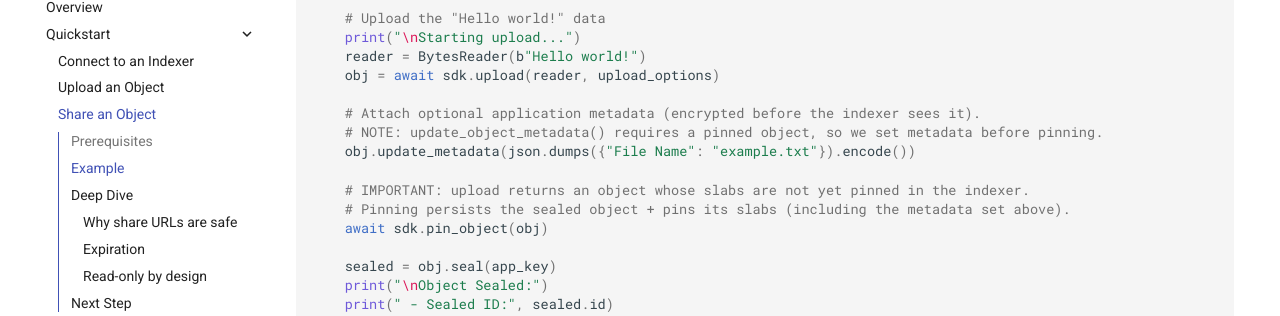
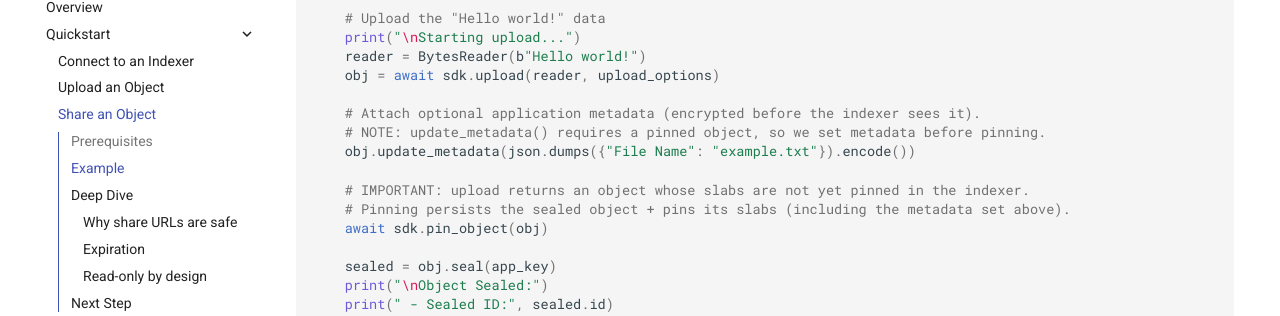
Before and after one commit to SiaFoundation/developer-portal, an MkDocs documentation site: the page built from docs/getting-started/quickstart/share-an-object.md, in a window 1280 px wide and 900 px high, scrolled down 2688 px. Shown: the part 137-453 px from the top of the window. Built offline with MkDocs 1.6.1 and Material for MkDocs 9.7.7, drawn with Linux system fonts in a browser that asks for light colours.

Commit message:
Corrected incorrect mention of `update_object_metadata()` to `update_metadata()`.

```diff
--- a/docs/getting-started/quickstart/share-an-object.md
+++ b/docs/getting-started/quickstart/share-an-object.md
@@ -131,7 +131,7 @@ Once you have the object, you can generate a share URL and let another app or de
         obj = await sdk.upload(reader, upload_options)
 
         # Attach optional application metadata (encrypted before the indexer sees it).
-        # NOTE: update_object_metadata() requires a pinned object, so we set metadata before pinning.
+        # NOTE: update_metadata() requires a pinned object, so we set metadata before pinning.
         obj.update_metadata(json.dumps({"File Name": "example.txt"}).encode())
 
         # IMPORTANT: upload returns an object whose slabs are not yet pinned in the indexer.
```
Also changed, not shown: docs/getting-started/quickstart/upload-an-object.md (+1 -1 lines).
